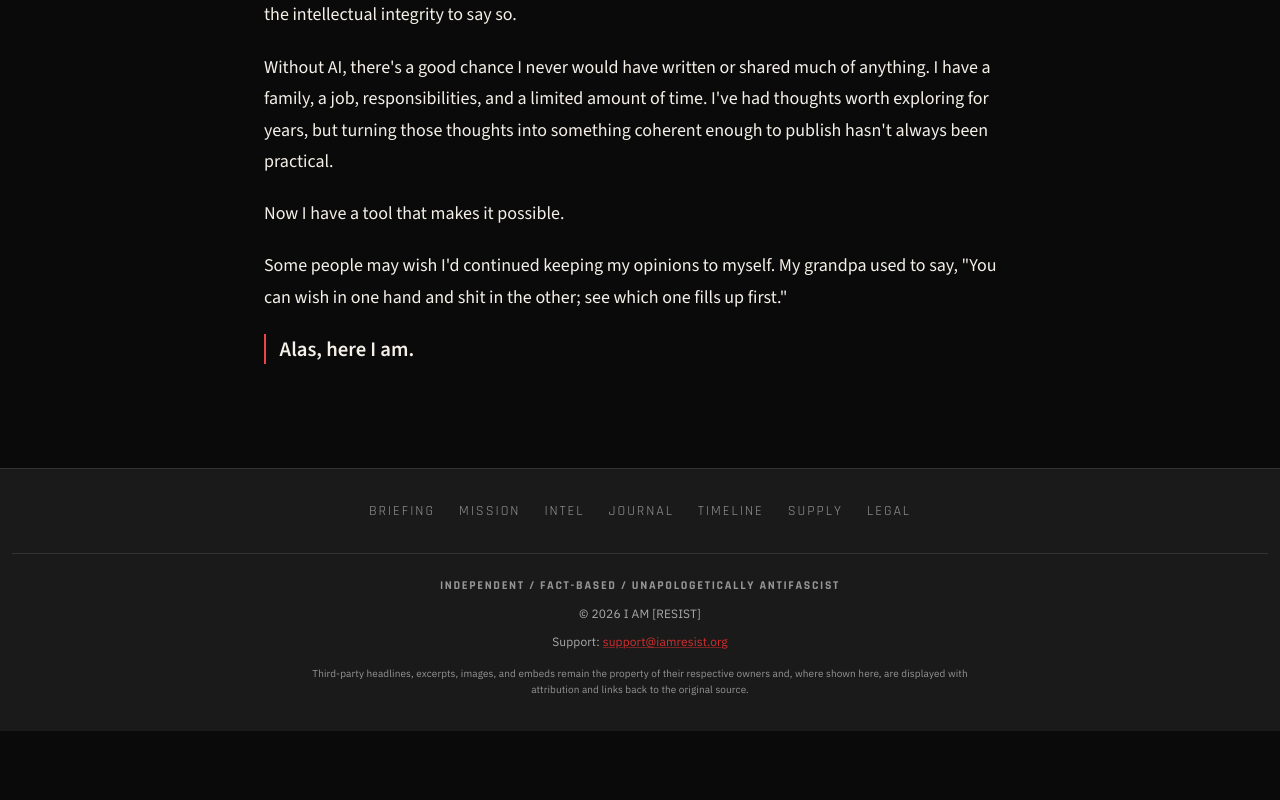
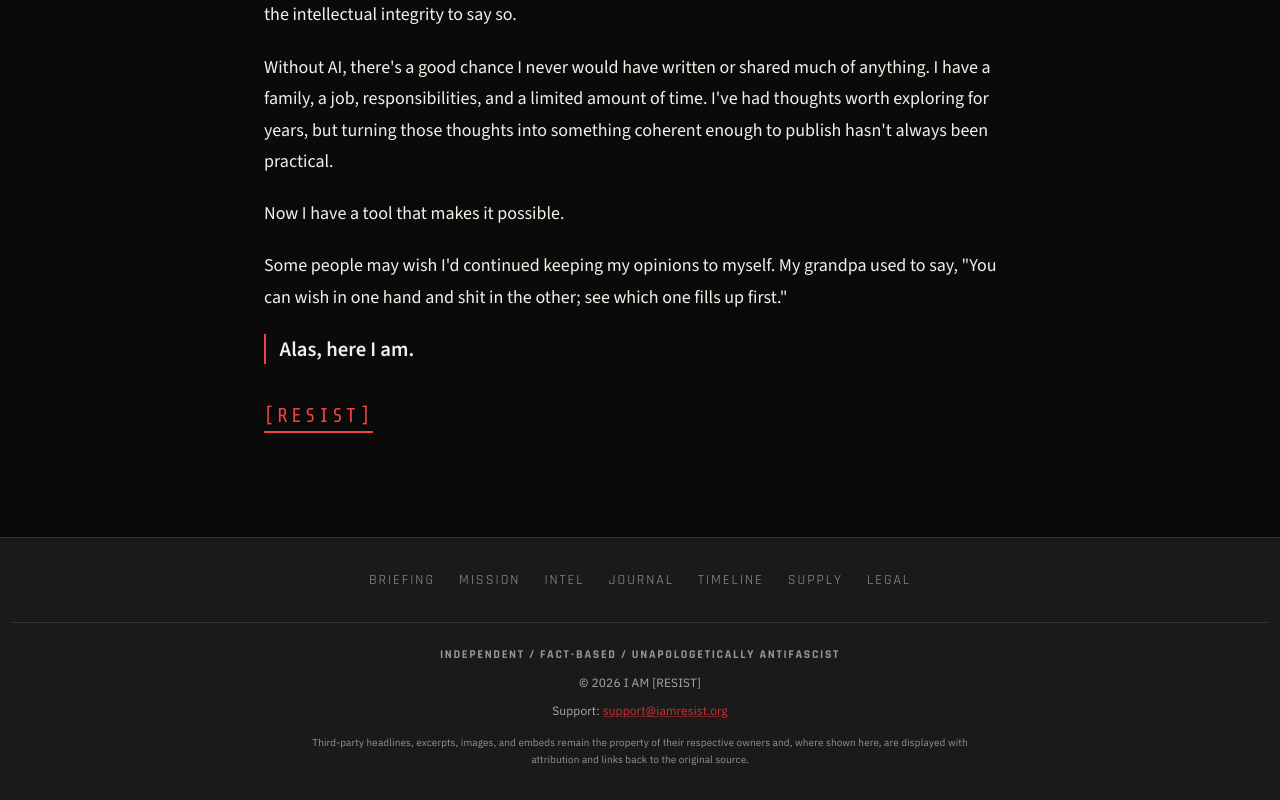
Before and after one commit to stepweaver/iamresist_v2, a Next.js app: page /about/this-journal in a window 1280 px wide. Shown: the part 2509-3309 px from the top of the page. Before the commit the page ends 3240 px from the top, so only its background shows below. Built offline with nearby package versions, Linux system fonts and the light colour scheme; no server answers.

Commit message:
feat(about): add sign-off statement to About This Journal page
Included a new sign-off statement "[RESIST]" in the About This Journal page to enhance the thematic message. Updated the corresponding CSS for styling the sign-off to align with the overall design of the site.

```diff
--- a/app/(site)/about/this-journal/page.jsx
+++ b/app/(site)/about/this-journal/page.jsx
@@ -98,6 +98,7 @@ export default function AboutThisJournalPage() {
           </p>
         ))}
       </article>
+      <p className="statement-signoff">[RESIST]</p>
     </main>
   );
 }
--- a/app/(site)/about/this-journal/statement.css
+++ b/app/(site)/about/this-journal/statement.css
@@ -94,6 +94,18 @@
   line-height: 1.45;
 }
 
+.statement-signoff {
+  display: inline-block;
+  margin: 2.5rem 0 0;
+  padding-bottom: 0.2rem;
+  border-bottom: 2px solid var(--statement-accent);
+  color: var(--statement-accent);
+  font-family: var(--font-mono), ui-monospace, "Cascadia Code", Consolas, monospace;
+  font-size: 1.25rem;
+  letter-spacing: 0.14em;
+  line-height: 1.2;
+}
+
 @media (min-width: 720px) {
   .statement {
     padding: 3.25rem 0.5rem 5.5rem;
--- a/app/(site)/journal/[slug]/page.jsx
+++ b/app/(site)/journal/[slug]/page.jsx
@@ -106,7 +106,7 @@ export default async function JournalEntryPage({ params }) {
           <NotionBlocksBody blocks={blocks} variant="journal" />
         ) : (
           <p className="journal-empty-copy">
-            [ NO BODY BLOCKS ] — The entry is published in Notion but has no
+            [ NO BODY BLOCKS ] - The entry is published in Notion but has no
             block content yet, or blocks could not be loaded.
           </p>
         )}
```
